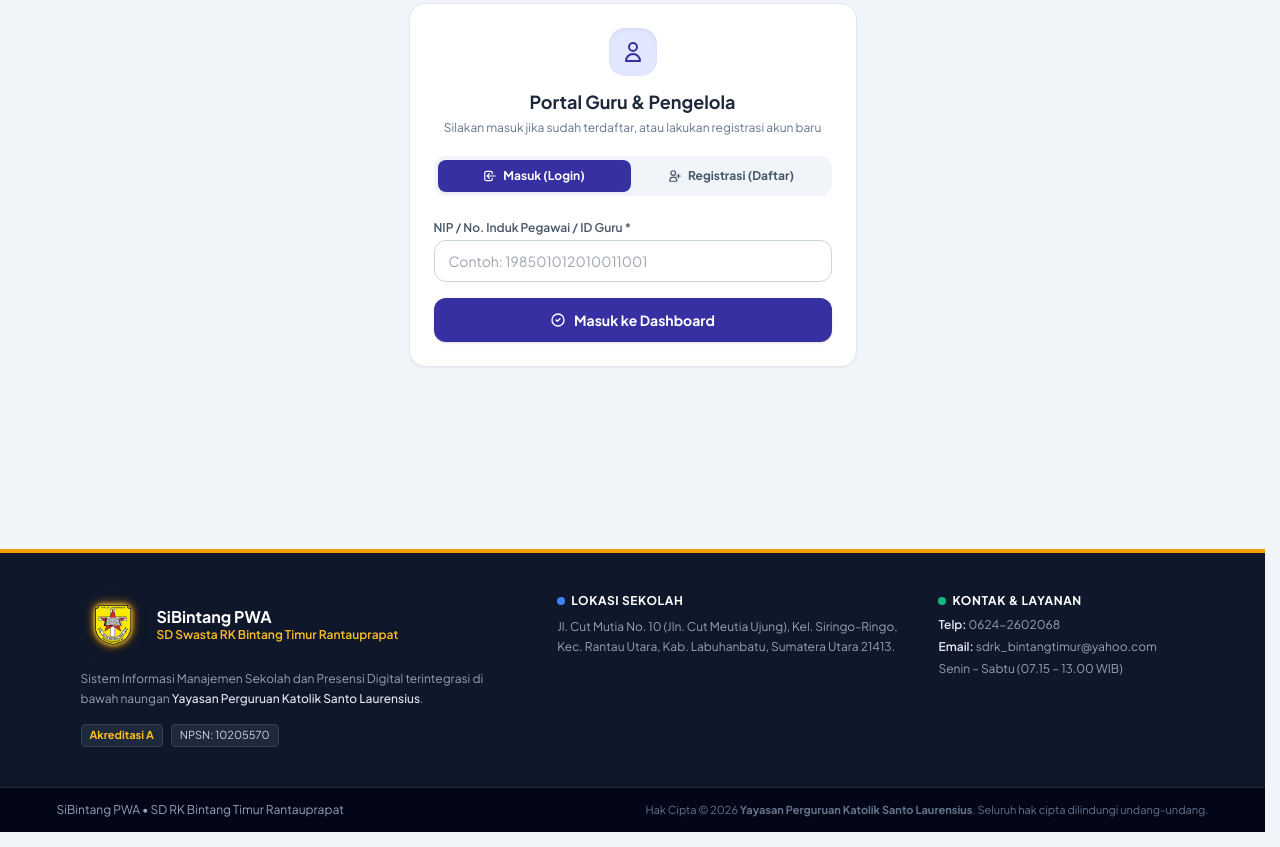
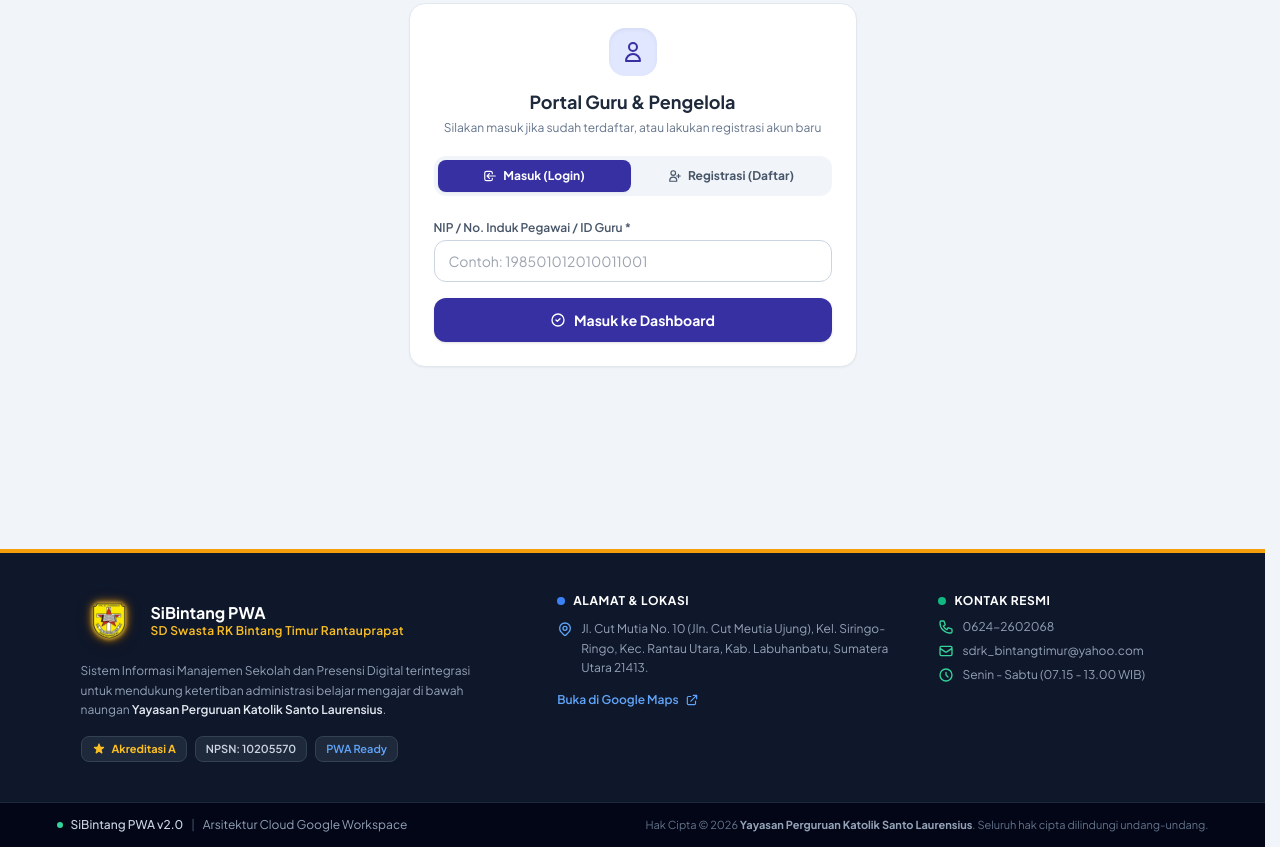
Before and after one commit to gdabungke/sibintang-app, a website: page public/guru.html in a window 1280 px wide. Shown: the part 260-1107 px from the top of the page. Drawn offline with nearby package versions, Linux system fonts and the light colour scheme.

Commit message:
Update footer and contact information in guru.html

```diff
--- a/public/guru.html
+++ b/public/guru.html
@@ -736,67 +736,100 @@
 
     <!-- File JavaScript Eksternal -->
     <script src="/js/guru.js"></script>
-
-    <!-- FOOTER RESMI GURU (TERKUNCI & TIDAK BERGESER) -->
-    <footer id="guruFooter" class="w-full flex-shrink-0 bg-slate-900 text-slate-300 font-['Plus_Jakarta_Sans',sans-serif] border-t-4 border-amber-500 no-print mt-auto">
+<!-- FOOTER RESMI SIBINTANG (TERKUNCI & TIDAK BERGESER) -->
+    <footer id="mainFooter" class="w-full flex-shrink-0 bg-slate-900 text-slate-300 font-['Plus_Jakarta_Sans',sans-serif] border-t-4 border-amber-500 no-print mt-auto">
         <div class="max-w-6xl mx-auto px-4 sm:px-6 py-8 md:py-10">
             <div class="grid grid-cols-1 md:grid-cols-12 gap-8 lg:gap-10 items-start">
 
                 <!-- Kolom 1: Profil Lembaga & Logo -->
                 <div class="md:col-span-5 space-y-3 text-center md:text-left">
-                    <div class="flex items-center justify-center md:justify-start space-x-3">
-                        <img src="/icon.png" alt="Logo SiBintang" class="w-14 h-14 sm:w-16 sm:h-16 object-contain flex-shrink-0 logo-contour-stroke" />
+                    <div class="flex items-center justify-center md:justify-start space-x-3.5">
+                       <img src="/icon.png" alt="Logo SiBintang" class="w-14 h-14 object-contain flex-shrink-0 logo-contour-stroke" />
                         <div>
                             <h3 class="font-bold text-white text-base leading-tight">SiBintang PWA</h3>
-                            <p class="text-xs text-amber-400 font-semibold">SD Swasta RK Bintang Timur Rantauprapat</p>
+                            <p class="text-xs text-amber-400 font-semibold tracking-wide">SD Swasta RK Bintang Timur Rantauprapat</p>
                         </div>
                     </div>
-                    <p class="text-xs text-slate-400 leading-relaxed">
-                        Sistem Informasi Manajemen Sekolah dan Presensi Digital terintegrasi di bawah naungan
-                        <span class="text-slate-200 font-medium">Yayasan Perguruan Katolik Santo Laurensius</span>.
+                    <p class="text-xs text-slate-400 leading-relaxed pr-0 md:pr-4">
+                        Sistem Informasi Manajemen Sekolah dan Presensi Digital terintegrasi untuk mendukung ketertiban administrasi belajar mengajar di bawah naungan
+                        <span class="text-slate-200 font-semibold">Yayasan Perguruan Katolik Santo Laurensius</span>.
                     </p>
                     <div class="flex flex-wrap items-center justify-center md:justify-start gap-2 pt-1">
-                        <span class="bg-slate-800 border border-slate-700 text-amber-400 text-[11px] font-bold px-2 py-0.5 rounded">Akreditasi A</span>
-                        <span class="bg-slate-800 border border-slate-700 text-slate-300 text-[11px] px-2 py-0.5 rounded">NPSN: 10205570</span>
+                        <span class="inline-flex items-center gap-1.5 bg-slate-800 border border-slate-700 text-amber-400 text-[11px] font-bold px-2.5 py-1 rounded-lg">
+                            <svg class="w-3.5 h-3.5 text-amber-400" fill="currentColor" viewBox="0 0 20 20"><path d="M9.049 2.927c.3-.921 1.603-.921 1.902 0l1.07 3.292a1 1 0 00.95.69h3.462c.969 0 1.371 1.24.588 1.81l-2.8 2.034a1 1 0 00-.364 1.118l1.07 3.292c.3.921-.755 1.688-1.54 1.118l-2.8-2.034a1 1 0 00-1.175 0l-2.8 2.034c-.784.57-1.838-.197-1.539-1.118l1.07-3.292a1 1 0 00-.364-1.118L2.98 8.72c-.783-.57-.38-1.81.588-1.81h3.461a1 1 0 00.951-.69l1.07-3.292z"/></svg>
+                            Akreditasi A
+                        </span>
+                        <span class="inline-flex items-center bg-slate-800 border border-slate-700 text-slate-300 text-[11px] font-semibold px-2.5 py-1 rounded-lg">
+                            NPSN: 10205570
+                        </span>
+                        <span class="inline-flex items-center bg-slate-800 border border-slate-700 text-blue-400 text-[11px] font-semibold px-2.5 py-1 rounded-lg">
+                            PWA Ready
+                        </span>
                     </div>
                 </div>
 
-                <!-- Kolom 2: Alamat -->
-                <div class="md:col-span-4 space-y-2 text-center md:text-left">
-                    <h4 class="text-xs uppercase tracking-wider font-bold text-white flex items-center justify-center md:justify-start gap-1.5">
+                <!-- Kolom 2: Lokasi Sekolah -->
+                <div class="md:col-span-4 space-y-2.5 text-center md:text-left">
+                    <h4 class="text-xs uppercase tracking-wider font-bold text-white flex items-center justify-center md:justify-start gap-2">
                         <span class="w-2 h-2 rounded-full bg-blue-500"></span>
-                        <span>Lokasi Sekolah</span>
+                        <span>Alamat & Lokasi</span>
                     </h4>
-                    <p class="text-xs text-slate-400 leading-relaxed">
-                        Jl. Cut Mutia No. 10 (Jln. Cut Meutia Ujung), Kel. Siringo-Ringo, Kec. Rantau Utara, Kab. Labuhanbatu, Sumatera Utara 21413.
-                    </p>
+                    <div class="space-y-2 text-xs text-slate-400 leading-relaxed">
+                        <div class="flex items-start justify-center md:justify-start gap-2">
+                            <svg class="w-4 h-4 text-blue-400 mt-0.5 flex-shrink-0" fill="none" stroke="currentColor" viewBox="0 0 24 24"><path stroke-linecap="round" stroke-linejoin="round" stroke-width="2" d="M17.657 16.657L13.414 20.9a1.998 1.998 0 01-2.827 0l-4.244-4.243a8 8 0 1111.314 0z"/><path stroke-linecap="round" stroke-linejoin="round" stroke-width="2" d="M15 11a3 3 0 11-6 0 3 3 0 016 0z"/></svg>
+                            <p>
+                                Jl. Cut Mutia No. 10 (Jln. Cut Meutia Ujung), Kel. Siringo-Ringo, Kec. Rantau Utara, Kab. Labuhanbatu, Sumatera Utara 21413.
+                            </p>
+                        </div>
+                        <div class="pt-1">
+                            <a href="https://maps.google.com/?q=SD+RK+Bintang+Timur+Rantauprapat" target="_blank" rel="noopener noreferrer" class="inline-flex items-center gap-1.5 text-blue-400 hover:text-blue-300 font-semibold text-xs transition">
+                                <span>Buka di Google Maps</span>
+                                <svg class="w-3.5 h-3.5" fill="none" stroke="currentColor" viewBox="0 0 24 24"><path stroke-linecap="round" stroke-linejoin="round" stroke-width="2" d="M10 6H6a2 2 0 00-2 2v10a2 2 0 002 2h10a2 2 0 002-2v-4M14 4h6m0 0v6m0-6L10 14"/></svg>
+                            </a>
+                        </div>
+                    </div>
                 </div>
 
-                <!-- Kolom 3: Kontak -->
-                <div class="md:col-span-3 space-y-2 text-center md:text-left">
-                    <h4 class="text-xs uppercase tracking-wider font-bold text-white flex items-center justify-center md:justify-start gap-1.5">
+                <!-- Kolom 3: Kontak & Layanan -->
+                <div class="md:col-span-3 space-y-2.5 text-center md:text-left">
+                    <h4 class="text-xs uppercase tracking-wider font-bold text-white flex items-center justify-center md:justify-start gap-2">
                         <span class="w-2 h-2 rounded-full bg-emerald-500"></span>
-                        <span>Kontak & Layanan</span>
+                        <span>Kontak Resmi</span>
                     </h4>
-                    <div class="space-y-1.5 text-xs text-slate-400">
-                        <p><span class="text-slate-200 font-semibold">Telp:</span> 0624-2602068</p>
-                        <p class="break-all"><span class="text-slate-200 font-semibold">Email:</span> sdrk_bintangtimur@yahoo.com</p>
-                        <p>Senin – Sabtu (07.15 – 13.00 WIB)</p>
+                    <div class="space-y-2 text-xs text-slate-400">
+                        <div class="flex items-center justify-center md:justify-start gap-2">
+                            <svg class="w-4 h-4 text-emerald-400 flex-shrink-0" fill="none" stroke="currentColor" viewBox="0 0 24 24"><path stroke-linecap="round" stroke-linejoin="round" stroke-width="2" d="M3 5a2 2 0 012-2h3.28a1 1 0 01.948.684l1.498 4.493a1 1 0 01-.502 1.21l-2.257 1.13a11.042 11.042 0 005.516 5.516l1.13-2.257a1 1 0 011.21-.502l4.493 1.498a1 1 0 01.684.949V19a2 2 0 01-2 2h-1C9.716 21 3 14.284 3 6V5z"/></svg>
+                            <span>0624-2602068</span>
+                        </div>
+                        <div class="flex items-center justify-center md:justify-start gap-2">
+                            <svg class="w-4 h-4 text-emerald-400 flex-shrink-0" fill="none" stroke="currentColor" viewBox="0 0 24 24"><path stroke-linecap="round" stroke-linejoin="round" stroke-width="2" d="M3 8l7.89 5.26a2 2 0 002.22 0L21 8M5 19h14a2 2 0 002-2V7a2 2 0 00-2-2H5a2 2 0 00-2 2v10a2 2 0 002 2z"/></svg>
+                            <span class="break-all">sdrk_bintangtimur@yahoo.com</span>
+                        </div>
+                        <div class="flex items-center justify-center md:justify-start gap-2">
+                            <svg class="w-4 h-4 text-emerald-400 flex-shrink-0" fill="none" stroke="currentColor" viewBox="0 0 24 24"><path stroke-linecap="round" stroke-linejoin="round" stroke-width="2" d="M12 8v4l3 3m6-3a9 9 0 11-18 0 9 9 0 0118 0z"/></svg>
+                            <span>Senin - Sabtu (07.15 - 13.00 WIB)</span>
+                        </div>
                     </div>
                 </div>
 
             </div>
         </div>
 
-        <!-- Baris Bawah Hak Cipta -->
+        <!-- Baris Bawah: Hak Cipta & Lisensi -->
         <div class="bg-slate-950 py-3.5 px-4 border-t border-slate-800 text-center text-slate-400 text-xs">
-            <div class="max-w-6xl mx-auto flex flex-col sm:flex-row items-center justify-between gap-2">
-                <p class="text-slate-400">SiBintang PWA &bull; SD RK Bintang Timur Rantauprapat</p>
-                <p class="text-slate-500 text-[11px]">
-                    Hak Cipta &copy; 2026 <b>Yayasan Perguruan Katolik Santo Laurensius</b>. Seluruh hak cipta dilindungi undang-undang.
+            <div class="max-w-6xl mx-auto flex flex-col sm:flex-row items-center justify-between gap-2.5">
+                <div class="flex items-center space-x-2">
+                    <span class="w-1.5 h-1.5 rounded-full bg-emerald-400"></span>
+                    <span class="text-slate-300 font-medium">SiBintang PWA v2.0</span>
+                    <span class="text-slate-600">|</span>
+                    <span class="text-slate-400">Arsitektur Cloud Google Workspace</span>
+                </div>
+                <p class="text-[11px] text-slate-500">
+                    Hak Cipta &copy; 2026 <b class="text-slate-400">Yayasan Perguruan Katolik Santo Laurensius</b>. Seluruh hak cipta dilindungi undang-undang.
                 </p>
             </div>
         </div>
     </footer>
+
 </body>
 </html>
```
